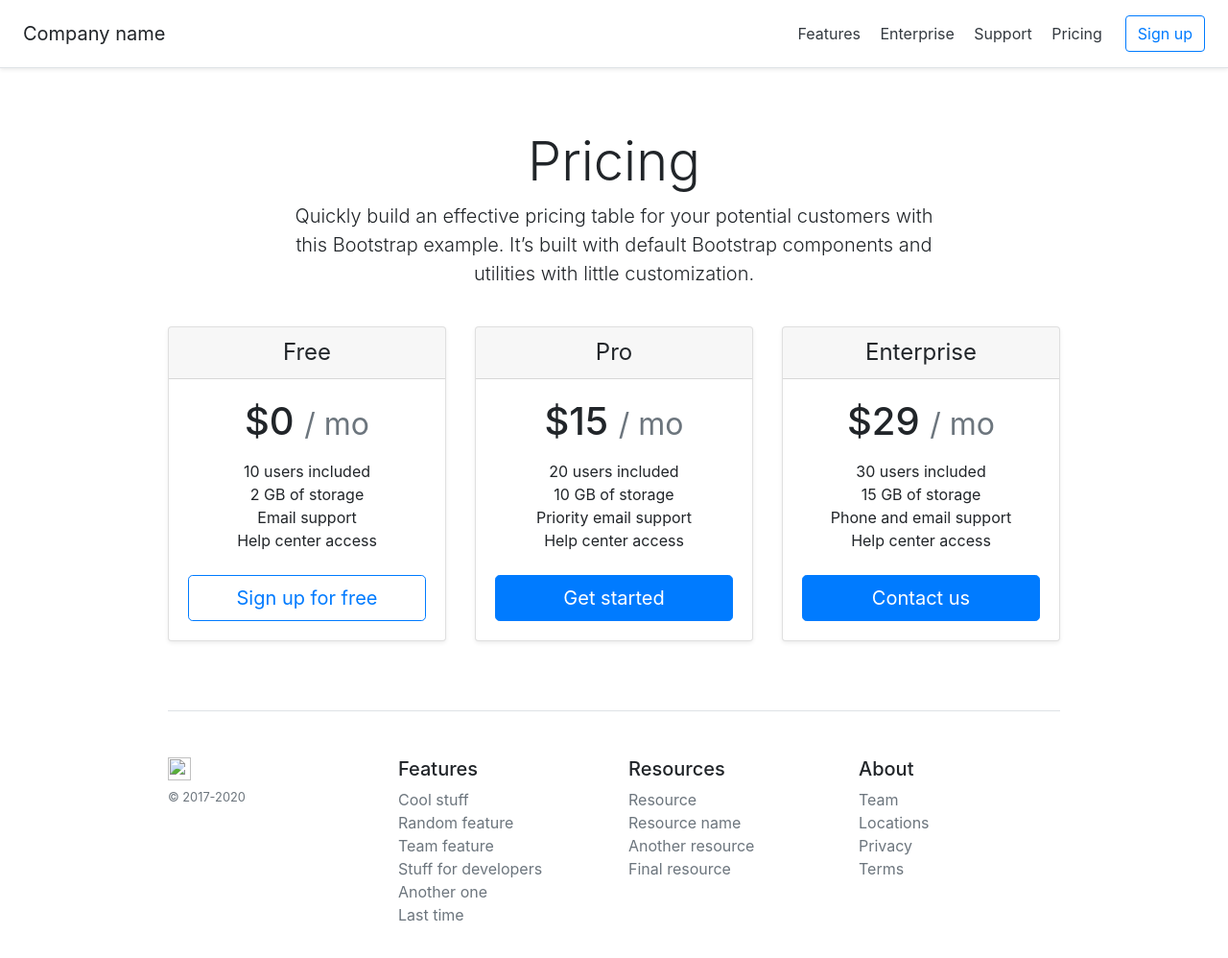
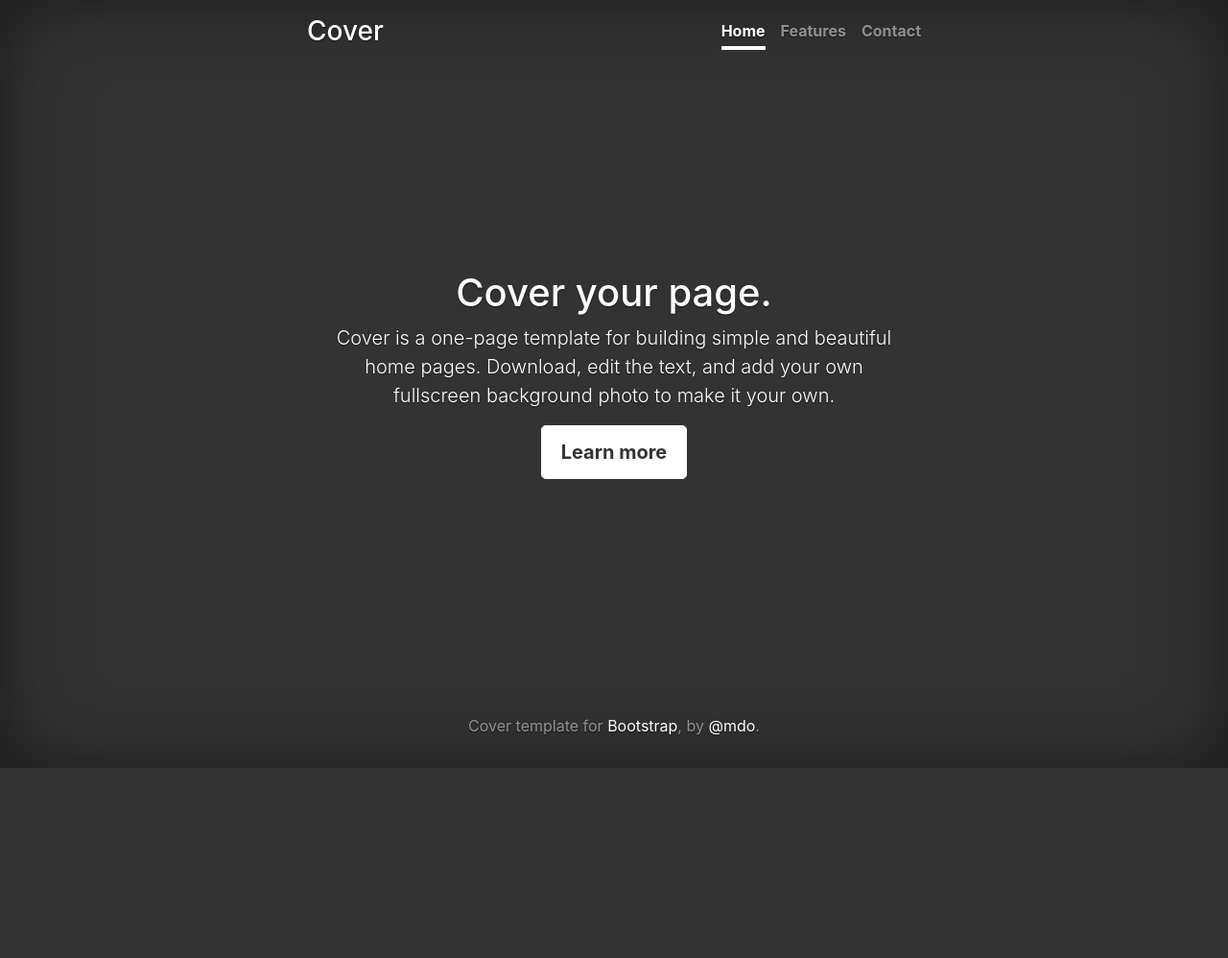
Before and after one commit to Alessandra998/Prenota, a plain HTML site: page index.html in a window 1280 px wide. Shown: the whole page at 96% size. After the commit the page ends 800 px from the top, so only its background shows below. Drawn offline with nearby package versions, Linux system fonts and the light colour scheme.

Commit message:
Add files via upload

```diff
--- /dev/null
+++ b/cover.css
@@ -0,0 +1,106 @@
+/*
+ * Globals
+ */
+
+/* Links */
+a,
+a:focus,
+a:hover {
+  color: #fff;
+}
+
+/* Custom default button */
+.btn-secondary,
+.btn-secondary:hover,
+.btn-secondary:focus {
+  color: #333;
+  text-shadow: none; /* Prevent inheritance from `body` */
+  background-color: #fff;
+  border: .05rem solid #fff;
+}
+
+
+/*
+ * Base structure
+ */
+
+html,
+body {
+  height: 100%;
+  background-color: #333;
+}
+
+body {
+  display: -ms-flexbox;
+  display: flex;
+  color: #fff;
+  text-shadow: 0 .05rem .1rem rgba(0, 0, 0, .5);
+  box-shadow: inset 0 0 5rem rgba(0, 0, 0, .5);
+}
+
+.cover-container {
+  max-width: 42em;
+}
+
+
+/*
+ * Header
+ */
+.masthead {
+  margin-bottom: 2rem;
+}
+
+.masthead-brand {
+  margin-bottom: 0;
+}
+
+.nav-masthead .nav-link {
+  padding: .25rem 0;
+  font-weight: 700;
+  color: rgba(255, 255, 255, .5);
+  background-color: transparent;
+  border-bottom: .25rem solid transparent;
+}
+
+.nav-masthead .nav-link:hover,
+.nav-masthead .nav-link:focus {
+  border-bottom-color: rgba(255, 255, 255, .25);
+}
+
+.nav-masthead .nav-link + .nav-link {
+  margin-left: 1rem;
+}
+
+.nav-masthead .active {
+  color: #fff;
+  border-bottom-color: #fff;
+}
+
+@media (min-width: 48em) {
+  .masthead-brand {
+    float: left;
+  }
+  .nav-masthead {
+    float: right;
+  }
+}
+
+
+/*
+ * Cover
+ */
+.cover {
+  padding: 0 1.5rem;
+}
+.cover .btn-lg {
+  padding: .75rem 1.25rem;
+  font-weight: 700;
+}
+
+
+/*
+ * Footer
+ */
+.mastfoot {
+  color: rgba(255, 255, 255, .5);
+}
--- a/index.html
+++ b/index.html
@@ -6,12 +6,12 @@
     <meta name="description" content="">
     <meta name="author" content="Mark Otto, Jacob Thornton, and Bootstrap contributors">
     <meta name="generator" content="Jekyll v4.1.1">
-    <title>Pricing example · Bootstrap</title>
+    <title>Cover Template · Bootstrap</title>
 
-    <link rel="canonical" href="https://getbootstrap.com/docs/4.5/examples/pricing/">
+    <link rel="canonical" href="https://getbootstrap.com/docs/4.5/examples/cover/">
 
     <!-- Bootstrap core CSS -->
-<link rel="stylesheet" href="https://stackpath.bootstrapcdn.com/bootstrap/4.5.2/css/bootstrap.min.css" integrity="sha384-JcKb8q3iqJ61gNV9KGb8thSsNjpSL0n8PARn9HuZOnIxN0hoP+VmmDGMN5t9UJ0Z" crossorigin="anonymous">
+<link href="../assets/dist/css/bootstrap.min.css" rel="stylesheet">
 
     <style>
       .bd-placeholder-img {
@@ -30,114 +30,34 @@
       }
     </style>
     <!-- Custom styles for this template -->
-    <link href="pricing.css" rel="stylesheet">
+    <link href="cover.css" rel="stylesheet">
   </head>
-  <body>
-    <div class="d-flex flex-column flex-md-row align-items-center p-3 px-md-4 mb-3 bg-white border-bottom shadow-sm">
-  <h5 class="my-0 mr-md-auto font-weight-normal">Company name</h5>
-  <nav class="my-2 my-md-0 mr-md-3">
-    <a class="p-2 text-dark" href="#">Features</a>
-    <a class="p-2 text-dark" href="#">Enterprise</a>
-    <a class="p-2 text-dark" href="#">Support</a>
-    <a class="p-2 text-dark" href="#">Pricing</a>
-  </nav>
-  <a class="btn btn-outline-primary" href="#">Sign up</a>
-</div>
+  <body class="text-center">
+    <div class="cover-container d-flex w-100 h-100 p-3 mx-auto flex-column">
+  <header class="masthead mb-auto">
+    <div class="inner">
+      <h3 class="masthead-brand">Cover</h3>
+      <nav class="nav nav-masthead justify-content-center">
+        <a class="nav-link active" href="#">Home</a>
+        <a class="nav-link" href="#">Features</a>
+        <a class="nav-link" href="#">Contact</a>
+      </nav>
+    </div>
+  </header>
 
-<div class="pricing-header px-3 py-3 pt-md-5 pb-md-4 mx-auto text-center">
-  <h1 class="display-4">Pricing</h1>
-  <p class="lead">Quickly build an effective pricing table for your potential customers with this Bootstrap example. It’s built with default Bootstrap components and utilities with little customization.</p>
-</div>
+  <main role="main" class="inner cover">
+    <h1 class="cover-heading">Cover your page.</h1>
+    <p class="lead">Cover is a one-page template for building simple and beautiful home pages. Download, edit the text, and add your own fullscreen background photo to make it your own.</p>
+    <p class="lead">
+      <a href="#" class="btn btn-lg btn-secondary">Learn more</a>
+    </p>
+  </main>
 
-<div class="container">
-  <div class="card-deck mb-3 text-center">
-    <div class="card mb-4 shadow-sm">
-      <div class="card-header">
-        <h4 class="my-0 font-weight-normal">Free</h4>
-      </div>
-      <div class="card-body">
-        <h1 class="card-title pricing-card-title">$0 <small class="text-muted">/ mo</small></h1>
-        <ul class="list-unstyled mt-3 mb-4">
-          <li>10 users included</li>
-          <li>2 GB of storage</li>
-          <li>Email support</li>
-          <li>Help center access</li>
-        </ul>
-        <button type="button" class="btn btn-lg btn-block btn-outline-primary">Sign up for free</button>
-      </div>
-    </div>
-    <div class="card mb-4 shadow-sm">
-      <div class="card-header">
-        <h4 class="my-0 font-weight-normal">Pro</h4>
-      </div>
-      <div class="card-body">
-        <h1 class="card-title pricing-card-title">$15 <small class="text-muted">/ mo</small></h1>
-        <ul class="list-unstyled mt-3 mb-4">
-          <li>20 users included</li>
-          <li>10 GB of storage</li>
-          <li>Priority email support</li>
-          <li>Help center access</li>
-        </ul>
-        <button type="button" class="btn btn-lg btn-block btn-primary">Get started</button>
-      </div>
-    </div>
-    <div class="card mb-4 shadow-sm">
-      <div class="card-header">
-        <h4 class="my-0 font-weight-normal">Enterprise</h4>
-      </div>
-      <div class="card-body">
-        <h1 class="card-title pricing-card-title">$29 <small class="text-muted">/ mo</small></h1>
-        <ul class="list-unstyled mt-3 mb-4">
-          <li>30 users included</li>
-          <li>15 GB of storage</li>
-          <li>Phone and email support</li>
-          <li>Help center access</li>
-        </ul>
-        <button type="button" class="btn btn-lg btn-block btn-primary">Contact us</button>
-      </div>
-    </div>
-  </div>
-
-  <footer class="pt-4 my-md-5 pt-md-5 border-top">
-    <div class="row">
-      <div class="col-12 col-md">
-        <img class="mb-2" src="../assets/brand/bootstrap-solid.svg" alt="" width="24" height="24">
-        <small class="d-block mb-3 text-muted">&copy; 2017-2020</small>
-      </div>
-      <div class="col-6 col-md">
-        <h5>Features</h5>
-        <ul class="list-unstyled text-small">
-          <li><a class="text-muted" href="#">Cool stuff</a></li>
-          <li><a class="text-muted" href="#">Random feature</a></li>
-          <li><a class="text-muted" href="#">Team feature</a></li>
-          <li><a class="text-muted" href="#">Stuff for developers</a></li>
-          <li><a class="text-muted" href="#">Another one</a></li>
-          <li><a class="text-muted" href="#">Last time</a></li>
-        </ul>
-      </div>
-      <div class="col-6 col-md">
-        <h5>Resources</h5>
-        <ul class="list-unstyled text-small">
-          <li><a class="text-muted" href="#">Resource</a></li>
-          <li><a class="text-muted" href="#">Resource name</a></li>
-          <li><a class="text-muted" href="#">Another resource</a></li>
-          <li><a class="text-muted" href="#">Final resource</a></li>
-        </ul>
-      </div>
-      <div class="col-6 col-md">
-        <h5>About</h5>
-        <ul class="list-unstyled text-small">
-          <li><a class="text-muted" href="#">Team</a></li>
-          <li><a class="text-muted" href="#">Locations</a></li>
-          <li><a class="text-muted" href="#">Privacy</a></li>
-          <li><a class="text-muted" href="#">Terms</a></li>
-        </ul>
-      </div>
+  <footer class="mastfoot mt-auto">
+    <div class="inner">
+      <p>Cover template for <a href="https://getbootstrap.com/">Bootstrap</a>, by <a href="https://twitter.com/mdo">@mdo</a>.</p>
     </div>
   </footer>
 </div>
-    <script src="https://code.jquery.com/jquery-3.5.1.slim.min.js" integrity="sha384-DfXdz2htPH0lsSSs5nCTpuj/zy4C+OGpamoFVy38MVBnE+IbbVYUew+OrCXaRkfj" crossorigin="anonymous"></script>
-<script src="https://cdn.jsdelivr.net/npm/popper.js@1.16.1/dist/umd/popper.min.js" integrity="sha384-9/reFTGAW83EW2RDu2S0VKaIzap3H66lZH81PoYlFhbGU+6BZp6G7niu735Sk7lN" crossorigin="anonymous"></script>
-<script src="https://stackpath.bootstrapcdn.com/bootstrap/4.5.2/js/bootstrap.min.js" integrity="sha384-B4gt1jrGC7Jh4AgTPSdUtOBvfO8shuf57BaghqFfPlYxofvL8/KUEfYiJOMMV+rV" crossorigin="anonymous"></script>
 </body>
 </html>
```
